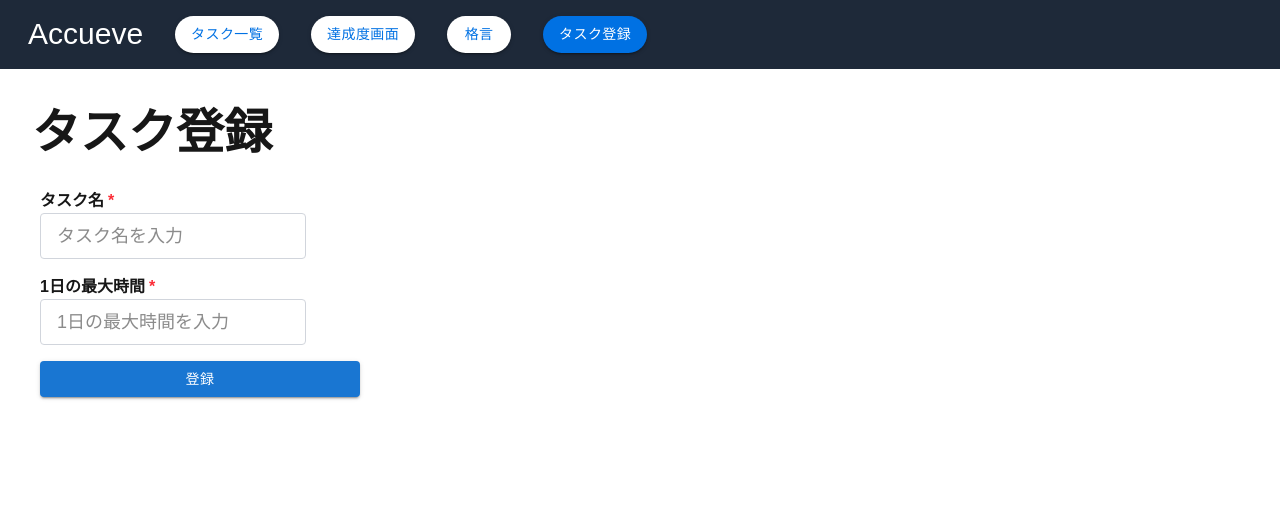
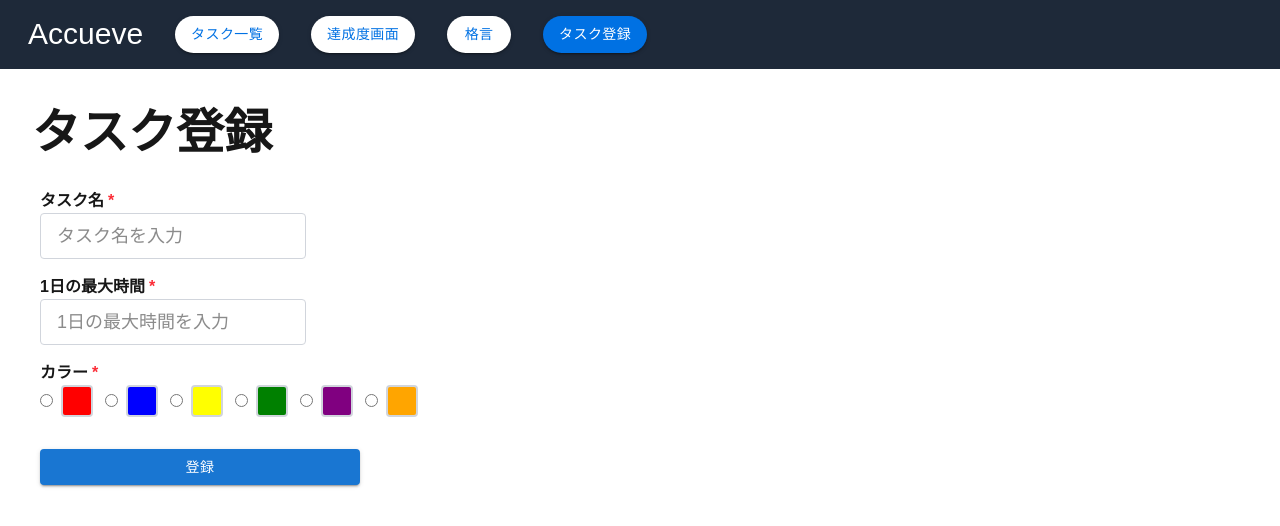
Before and after one commit to hirata0813/accueve, a Next.js app: page /create-task in a window 1280 px wide. Shown: the top 526 px of the page. Built offline with nearby package versions, Linux system fonts and the light colour scheme.

Commit message:
タスクに色の概念を追加

```diff
--- a/app/api/create-task/route.ts
+++ /dev/null
@@ -1,21 +0,0 @@
-export const runtime = "nodejs";
-
-import { NextRequest, NextResponse } from "next/server";
-import { createTask } from "@/app/lib/create-task";
-
-export async function POST(req: NextRequest) {
-  try {
-    {/* API route が受け取れるのは Request オブジェクトのみらしい */}
-    const formData = await req.formData(); // フォームデータ(req内のbody部分)を取得
-    await createTask(formData);
-
-    return NextResponse.json({ message: "タスクが登録されました" }, { status: 200 });
-  } catch (err) {
-    console.error(err);
-
-    return NextResponse.json(
-      { error: "タスク登録に失敗しました" },
-      { status: 500 }
-    );
-  }
-}
--- a/app/lib/create-task.ts
+++ b/app/lib/create-task.ts
@@ -10,6 +10,7 @@ export async function createTask(formData: FormData) {
   console.log("フォームデータ:", formData);
   const name = formData.get("name") as string
   const maxHoursPerDay = Number(formData.get("maxHoursPerDay") as String)
+  const color = formData.get("color") as string;
 
   try {
     const newTask = await prisma.task.create({
@@ -17,6 +18,7 @@ export async function createTask(formData: FormData) {
         name: name.trim(),
         state: "DO", // デフォルト値
         maxHoursPerDay: maxHoursPerDay, // 必要に応じて変更
+        color: color,
       },
     });
 
--- a/app/lib/update-taskinfo.ts
+++ b/app/lib/update-taskinfo.ts
@@ -12,8 +12,9 @@ export async function updateTaskInfo(formData: FormData) {
     const id = Number(formData.get("id"));
     const name = formData.get("name") as string
     const maxHoursPerDay = Number(formData.get("maxHoursPerDay") as String)
+    const color = formData.get("color") as string;
 
-    console.log("フォームデータ(タスク更新):", { id, name, maxHoursPerDay});
+    console.log("フォームデータ(タスク更新):", { id, name, maxHoursPerDay, color});
 
     const newRecord = await prisma.task.update({
       where: {
@@ -23,6 +24,7 @@ export async function updateTaskInfo(formData: FormData) {
       data: {  // ← 存在する場合に更新
         name: name.trim(),
         maxHoursPerDay: maxHoursPerDay,
+        color: color,
       },
     });
     console.log("タスク情報が更新されました:", newRecord);
--- a/app/page.tsx
+++ b/app/page.tsx
@@ -34,6 +34,7 @@ export default async function Home() {
             id={task.id}
             name={task.name}
             maxHoursPerDay={task.maxHoursPerDay}
+            color={task.color}
             state={task.state}
             consecutiveWorkdays={tasksStats.find((t) => t.id === task.id)?.consecutiveWorkdays || 0}
             past30DaysWork={tasksStats.find((t) => t.id === task.id)?.past30DaysWork || []}
--- a/app/ui/taskeditform.tsx
+++ b/app/ui/taskeditform.tsx
@@ -62,6 +62,37 @@ export default function TaskForm({ task }: Props) {
           className="border border-gray-300 rounded px-4 py-2 text-lg"
         />
       </label>
+
+      <label>
+        <span className="block font-semibold">
+          カラー<span className="text-red-500 ml-1">*</span>
+        </span>
+        <div className="flex gap-3 mb-4">
+          {[
+            { name: "red", color: "#ff0000" },
+            { name: "blue", color: "#0000ff" },
+            { name: "yellow", color: "#ffff00" },
+            { name: "green", color: "#008000" },
+            { name: "purple", color: "#800080" },
+            { name: "orange", color: "#ffa500" }
+          ].map((preset) => (
+            <label key={preset.name} className="flex items-center cursor-pointer">
+              <input
+                type="radio"
+                name="color"
+                value={preset.color}
+                required
+                className="mr-2"
+              />
+              <div
+                className="w-8 h-8 border-2 border-gray-300 rounded"
+                style={{ backgroundColor: preset.color }}
+              />
+            </label>
+          ))}
+        </div>
+      </label>
+
       <Button type="submit" variant="contained" color="primary">
         更新
       </Button>
--- a/app/ui/taskform.tsx
+++ b/app/ui/taskform.tsx
@@ -51,6 +51,37 @@ export default function TaskForm() {
         />
       </label>
 
+      <label>
+        <span className="block font-semibold">
+          カラー<span className="text-red-500 ml-1">*</span>
+        </span>
+        <div className="flex gap-3 mb-4">
+          {[
+            { name: "red", color: "#ff0000" },
+            { name: "blue", color: "#0000ff" },
+            { name: "yellow", color: "#ffff00" },
+            { name: "green", color: "#008000" },
+            { name: "purple", color: "#800080" },
+            { name: "orange", color: "#ffa500" }
+          ].map((preset) => (
+            <label key={preset.name} className="flex items-center cursor-pointer">
+              <input
+                type="radio"
+                name="color"
+                value={preset.color}
+                required
+                className="mr-2"
+              />
+              <div
+                className="w-8 h-8 border-2 border-gray-300 rounded"
+                style={{ backgroundColor: preset.color }}
+              />
+            </label>
+          ))}
+        </div>
+
+      </label>
+
       <Button type="submit" variant="contained" color="primary">
         登録
       </Button>
--- a/app/ui/taskitem.tsx
+++ b/app/ui/taskitem.tsx
@@ -10,13 +10,14 @@ type Props = {
   id: number;
   name: string;
   maxHoursPerDay: number | null;
+  color: string;
   state: string;
   consecutiveWorkdays: number;
   past30DaysWork: boolean[];
   todayWork: boolean;
 };
 
-export default function TaskItem({ id, name, consecutiveWorkdays, past30DaysWork, todayWork }: Props) {
+export default function TaskItem({ id, name, color, consecutiveWorkdays, past30DaysWork, todayWork }: Props) {
   const router = useRouter();
 
   // 配列を10個ずつに分割する関数
@@ -29,7 +30,7 @@ export default function TaskItem({ id, name, consecutiveWorkdays, past30DaysWork
   };
 
   const chunks = chunkArray(past30DaysWork, 10);
-  console.log("chunks:", chunks);
+  console.log("color:", color);
 
   return (
     <div
@@ -43,7 +44,7 @@ export default function TaskItem({ id, name, consecutiveWorkdays, past30DaysWork
             {chunk.map((worked, index) => (
               <span key={index} className="mx-0">
                 {worked ? (
-                  <FaSquare size={16*1.6} color="#ff6b6b" />
+                  <FaSquare size={16*1.6} color={color} />
                 ) : (
                   <FaSquare size={16*1.6} color="#cccccc" />
                 )}
@@ -58,7 +59,7 @@ export default function TaskItem({ id, name, consecutiveWorkdays, past30DaysWork
         <div className="flex items-center space-x-2">
           <FaFire
             size={24*1.6}
-            color={todayWork ? "#ff6b6b" : "#cccccc"}
+            color={todayWork ? `${color}` : "#cccccc"}
           />
           <span className="font-bold text-2xl">{consecutiveWorkdays}</span>
           <span className="text-2xl">
```
Also changed, not shown: 1 other file (tests, documents, lock files or other folders).
